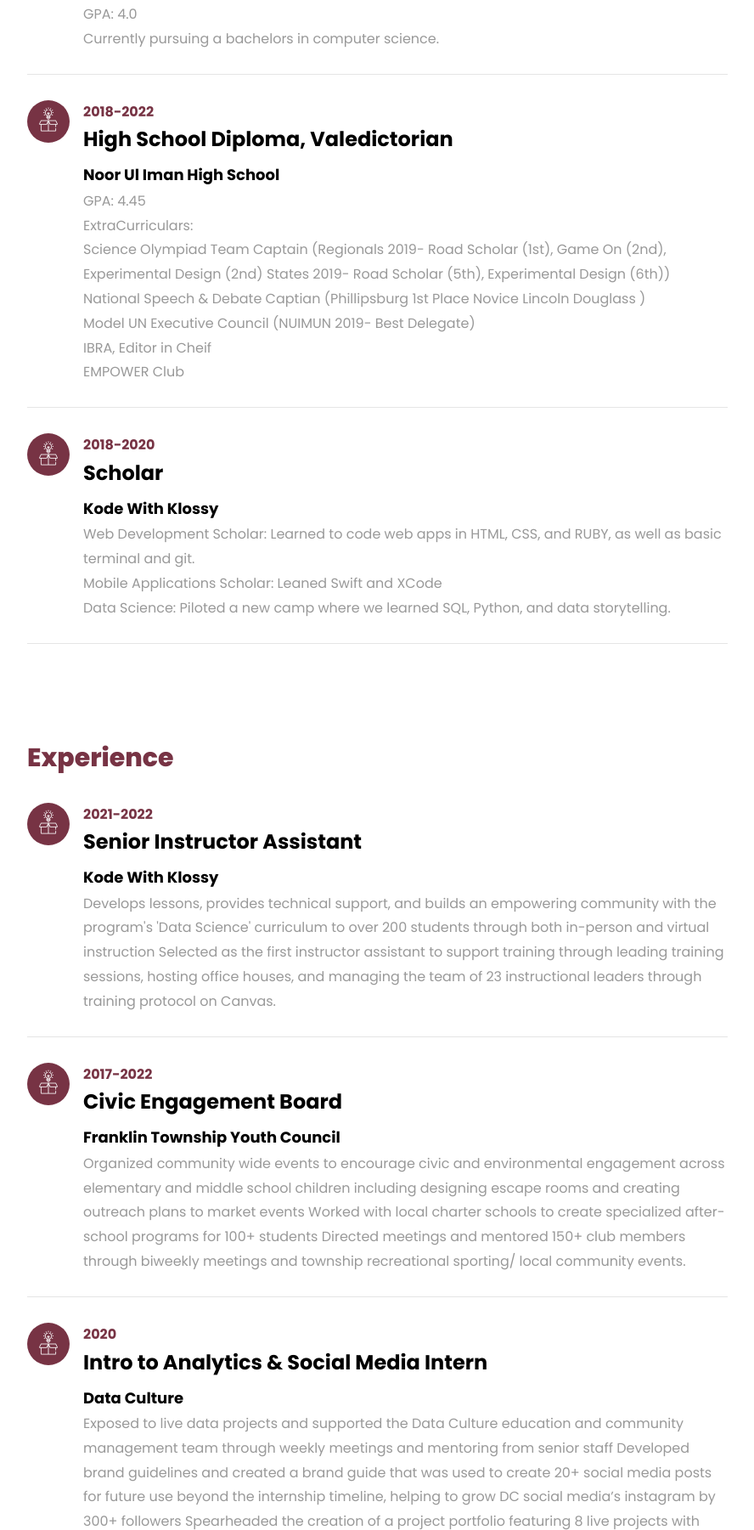
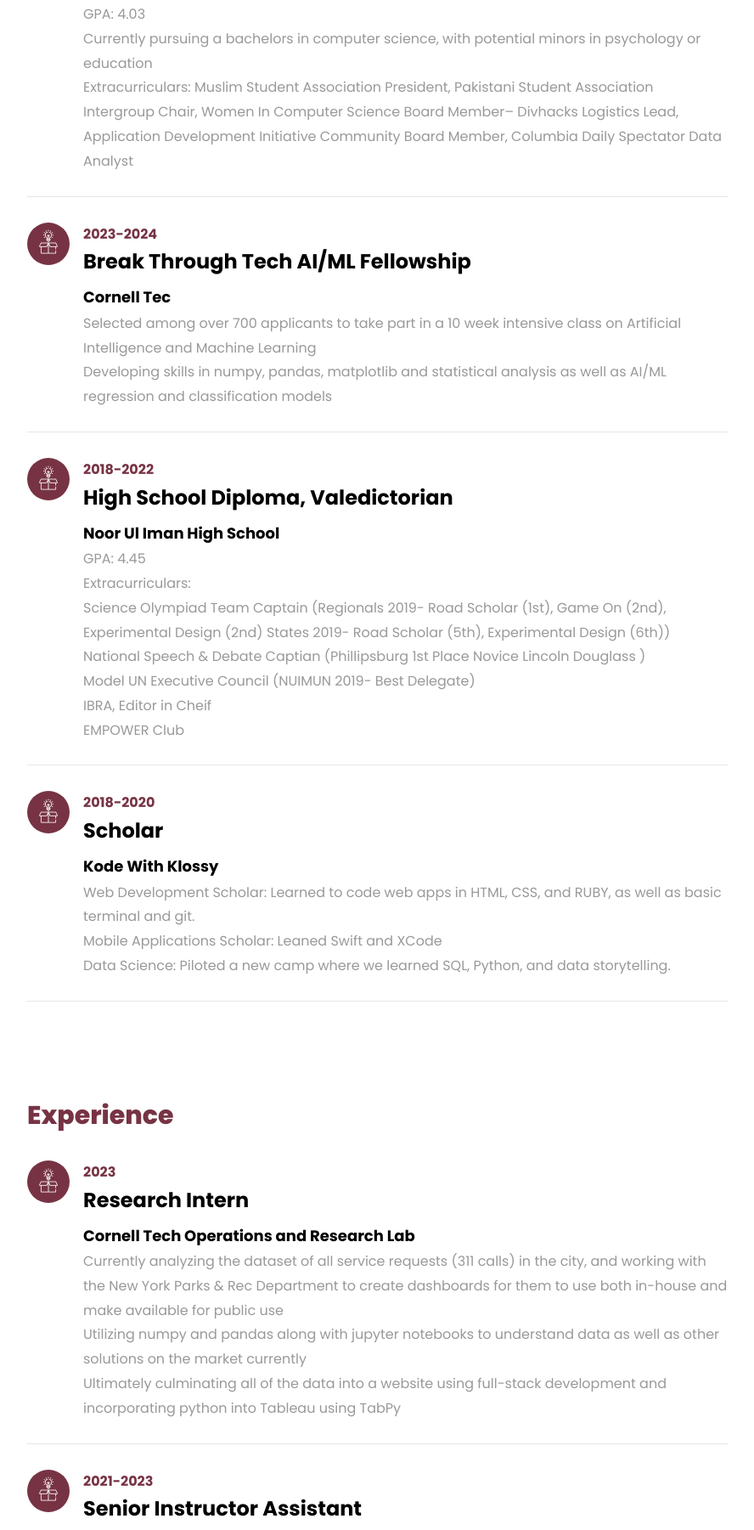
Before and after one commit to anumahmad/old_personal_website, a plain HTML site: page index.html in a window 1280 px wide. Shown: the part 947-2748 px from the top of the page at 85% size, without its empty margins (338-1226 px from the left). Drawn offline with Linux system fonts and the light colour scheme; files whose address does not match are found by name.

Commit message:
updated summer 23 activities

```diff
--- a/index.html
+++ b/index.html
@@ -108,7 +108,7 @@
 	                <span class="number" data-number="10">0</span>
 	                <span>Projects completed</span>
                 </p> -->
-                <p><a href="https://drive.google.com/file/d/1YOrE7_pvr237-klI2ooyKamrXCPg4pIb/view?usp=sharing" class="btn btn-primary py-3 px-3">Download Resume</a></p>
+                <p><a href="https://drive.google.com/file/d/1pTQbPaWoizcKj6T-smDgDkdsTCU0U6Rx/view?usp=sharing" class="btn btn-primary py-3 px-3">Download Resume</a></p>
               </div>
 	          </div>
 	        </div>
@@ -161,9 +161,24 @@
 					    	</div>
 					    	<div class="text pl-3">
 		    					<span class="date">2022-2025</span>
-		    					<h2>B.A in Computer Science, Minors in Psychology & Education</h2>
+		    					<h2>B.A in Computer Science</h2>
 		    					<span class="position">Barnard Collge, Columbia University</span>
-		    					<p>GPA: 4.0 <br> Currently pursuing a bachelors in computer science. </p>
+		    					<p>GPA: 4.03 <br> Currently pursuing a bachelors in computer science, with potential minors in psychology or education
+								<br> Extracurriculars: Muslim Student Association President, Pakistani Student Association Intergroup Chair, Women In Computer Science Board Member– Divhacks Logistics Lead, Application Development Initiative Community Board Member, Columbia Daily Spectator Data Analyst
+								</p>
+
+							</div>
+	    				</div>
+						<div class="resume-wrap d-flex ftco-animate">
+					    	<div class="icon d-flex align-items-center justify-content-center">
+					    		<span class="flaticon-ideas"></span>
+					    	</div>
+					    	<div class="text pl-3">
+		    					<span class="date">2023-2024</span>
+		    					<h2>Break Through Tech AI/ML Fellowship</h2>
+		    					<span class="position">Cornell Tec</span>
+		    					<p>Selected among over 700 applicants to take part in a 10 week intensive class on Artificial Intelligence and Machine Learning
+									<br> Developing skills in numpy, pandas, matplotlib and statistical analysis as well as AI/ML regression and classification models </p>
 							</div>
 	    				</div>
 	    				<div class="resume-wrap d-flex ftco-animate">
@@ -174,7 +189,7 @@
 		    					<span class="date">2018-2022</span>
 		    					<h2>High School Diploma, Valedictorian</h2>
 		    					<span class="position">Noor Ul Iman High School</span>
-		    					<p>GPA: 4.45 <br> ExtraCurriculars: <br> Science Olympiad Team Captain (Regionals 2019- Road Scholar (1st), Game On (2nd), Experimental Design (2nd)  States 2019- Road Scholar (5th), Experimental Design (6th))  <br> National Speech & Debate Captian (Phillipsburg 1st  Place Novice Lincoln Douglass ) <br>  Model UN Executive Council (NUIMUN 2019- Best Delegate)  <br> IBRA, Editor in Cheif <br>  EMPOWER Club </p>
+		    					<p>GPA: 4.45 <br> Extracurriculars: <br> Science Olympiad Team Captain (Regionals 2019- Road Scholar (1st), Game On (2nd), Experimental Design (2nd)  States 2019- Road Scholar (5th), Experimental Design (6th))  <br> National Speech & Debate Captian (Phillipsburg 1st  Place Novice Lincoln Douglass ) <br>  Model UN Executive Council (NUIMUN 2019- Best Delegate)  <br> IBRA, Editor in Cheif <br>  EMPOWER Club </p>
 
 		    				</div>
 	    				</div>
@@ -207,12 +222,26 @@
 
 					  <div id="page-2" class= "page two">
 					  	<h2 class="heading">Experience</h2>
+						<div class="resume-wrap d-flex ftco-animate">
+					    	<div class="icon d-flex align-items-center justify-content-center">
+					    		<span class="flaticon-ideas"></span>
+					    	</div>
+					    	<div class="text pl-3">
+		    					<span class="date">2023</span>
+		    					<h2>Research Intern</h2>
+		    					<span class="position">Cornell Tech Operations and Research Lab</span>
+		    					<p>Currently analyzing the dataset of all service requests (311 calls) in the city, and working with the New York Parks & Rec Department to
+									create dashboards for them to use both in-house and make available for public use
+									<br> Utilizing numpy and pandas along with jupyter notebooks to understand data as well as other solutions on the market currently
+									<br> Ultimately culminating all of the data into a website using full-stack development and incorporating python into Tableau using TabPy</p>
+		    				</div>
+	    				</div>
 					    <div class="resume-wrap d-flex ftco-animate">
 					    	<div class="icon d-flex align-items-center justify-content-center">
 					    		<span class="flaticon-ideas"></span>
 					    	</div>
 					    	<div class="text pl-3">
-		    					<span class="date">2021-2022</span>
+		    					<span class="date">2021-2023</span>
 		    					<h2>Senior Instructor Assistant</h2>
 		    					<span class="position">Kode With Klossy</span>
 		    					<p>Develops lessons, provides technical support, and builds an empowering community with the program's 'Data Science'  curriculum to over 200 students through both in-person and virtual instruction
```
